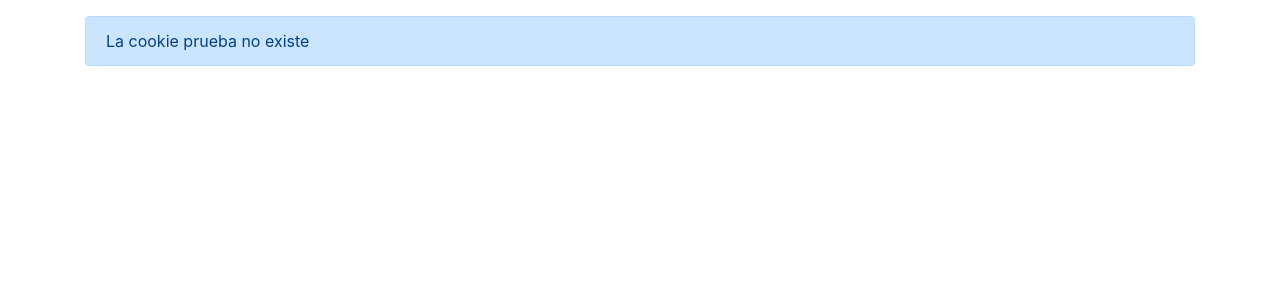
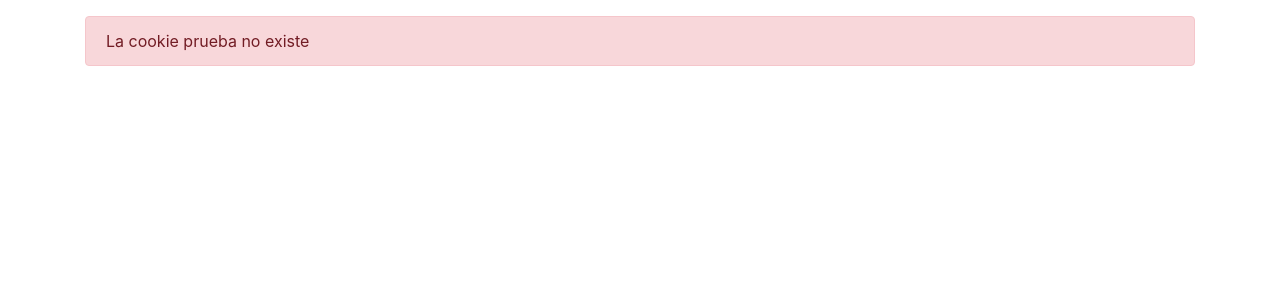
Before and after one commit to programadornovato/php, a PHP site: page /leerCookies.php in a window 1280 px wide. Shown: the top 300 px of the page. Run offline with PHP 8.4, Linux system fonts and the light colour scheme.

Commit message:
Se cambia el color en casod e que no encuntre la ccokie

```diff
--- a/leerCookies.php
+++ b/leerCookies.php
@@ -15,7 +15,7 @@
 <div class="container mt-3">
     <div class="row">
         <div class="col-12">
-            <div class="alert alert-primary" role="alert">
+            <div class="alert alert-<?php echo isset($_COOKIE['prueba'])?"primary":"danger"; ?>" role="alert">
                 <?php
                     echo $_COOKIE['prueba']??'La cookie prueba no existe';
                 ?>
```
